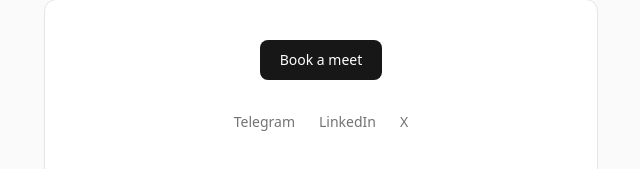
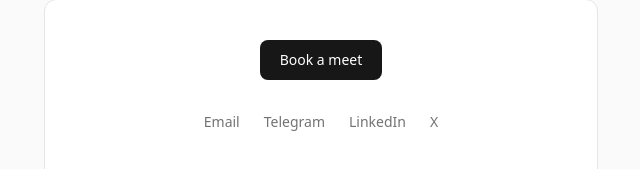
Before and after one commit to lfaoro/leonardofaoro.com, a website: page index.html in a window 1280 px wide. Shown: the part 3292-3461 px from the top of the page, without its empty margins (319-959 px from the left). Drawn offline with nearby package versions, Linux system fonts and the light colour scheme; files that its build step writes are made by us from their sources; no server answers.

Commit message:
contact: add email link me@leonardofaoro.com

```diff
--- a/index.html
+++ b/index.html
@@ -717,6 +717,7 @@
           </a>
 
           <div class="flex items-center justify-center gap-6 mb-10">
+            <a href="mailto:me@leonardofaoro.com" class="text-sm link-muted">Email</a>
             <a href="https://t.me/leonarth" target="_blank" rel="noopener" class="text-sm link-muted">Telegram</a>
             <a href="https://www.linkedin.com/in/lfaoro/" target="_blank" rel="noopener"
               class="text-sm link-muted">LinkedIn</a>
```
